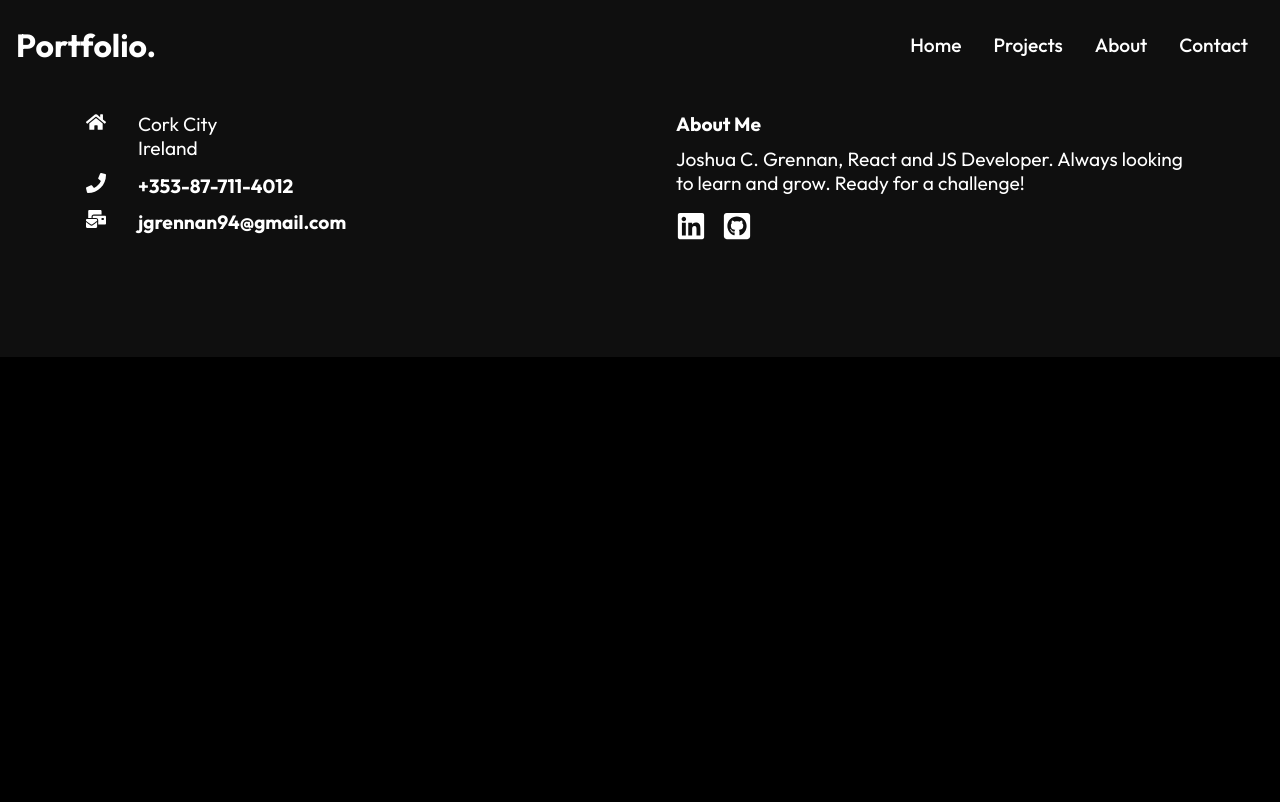
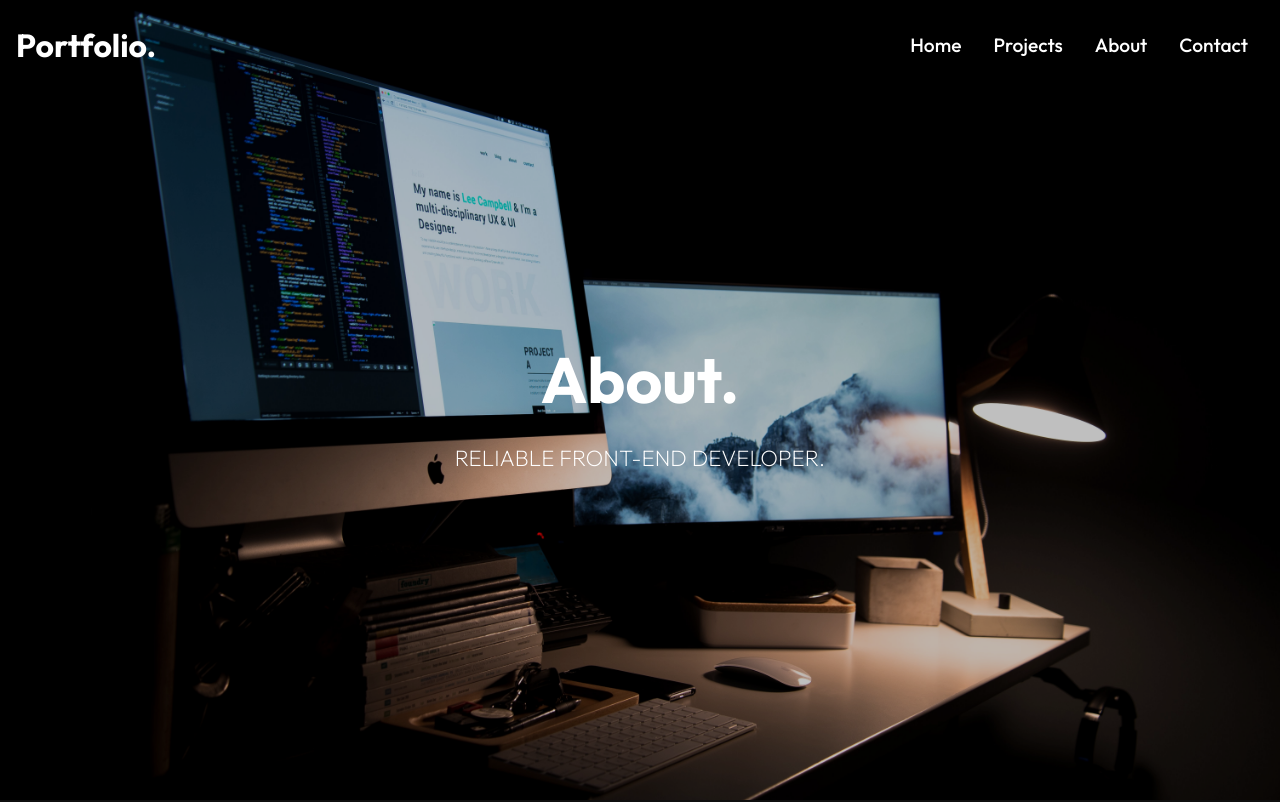
Before and after one commit to jcGrennan/react-portfolio-website, a React (Create React App) app: page /about in a window 1280 px wide. Shown: the top 802 px of the page. Built offline with nearby package versions, Linux system fonts and the light colour scheme.

Commit message:
imported and rendered Hero with props

```diff
--- a/src/routes/About.js
+++ b/src/routes/About.js
@@ -1,10 +1,13 @@
 import Navbar from "../components/Navbar"
+import Hero from "../components/Hero"
+import HeroImg from "../assets/hero-other.jpg"
 import Footer from "../components/Footer"
 
 export default function About() {
     return (
         <div>
             <Navbar />
+            <Hero img={HeroImg} heading="About." text="Reliable Front-End Developer." />
             <Footer />
         </div>
     )
--- a/src/routes/Contact.js
+++ b/src/routes/Contact.js
@@ -1,10 +1,13 @@
 import Navbar from "../components/Navbar"
+import Hero from "../components/Hero"
+import HeroImg from "../assets/hero-other.jpg"
 import Footer from "../components/Footer"
 
 export default function Contact() {
     return (
         <div>
             <Navbar />
+            <Hero img={HeroImg} heading="Contact." text="Connect with me"/>
             <Footer />
         </div>
     )
--- a/src/routes/Project.js
+++ b/src/routes/Project.js
@@ -1,10 +1,13 @@
 import Navbar from "../components/Navbar"
+import Hero from "../components/Hero"
+import HeroImg from "../assets/hero-other.jpg"
 import Footer from "../components/Footer"
 
 export default function Project() {
     return (
         <div>
             <Navbar />
+            <Hero img={HeroImg} heading="Projects." text="Some of my latest work"/>
             <Footer />
         </div>
     )
```
